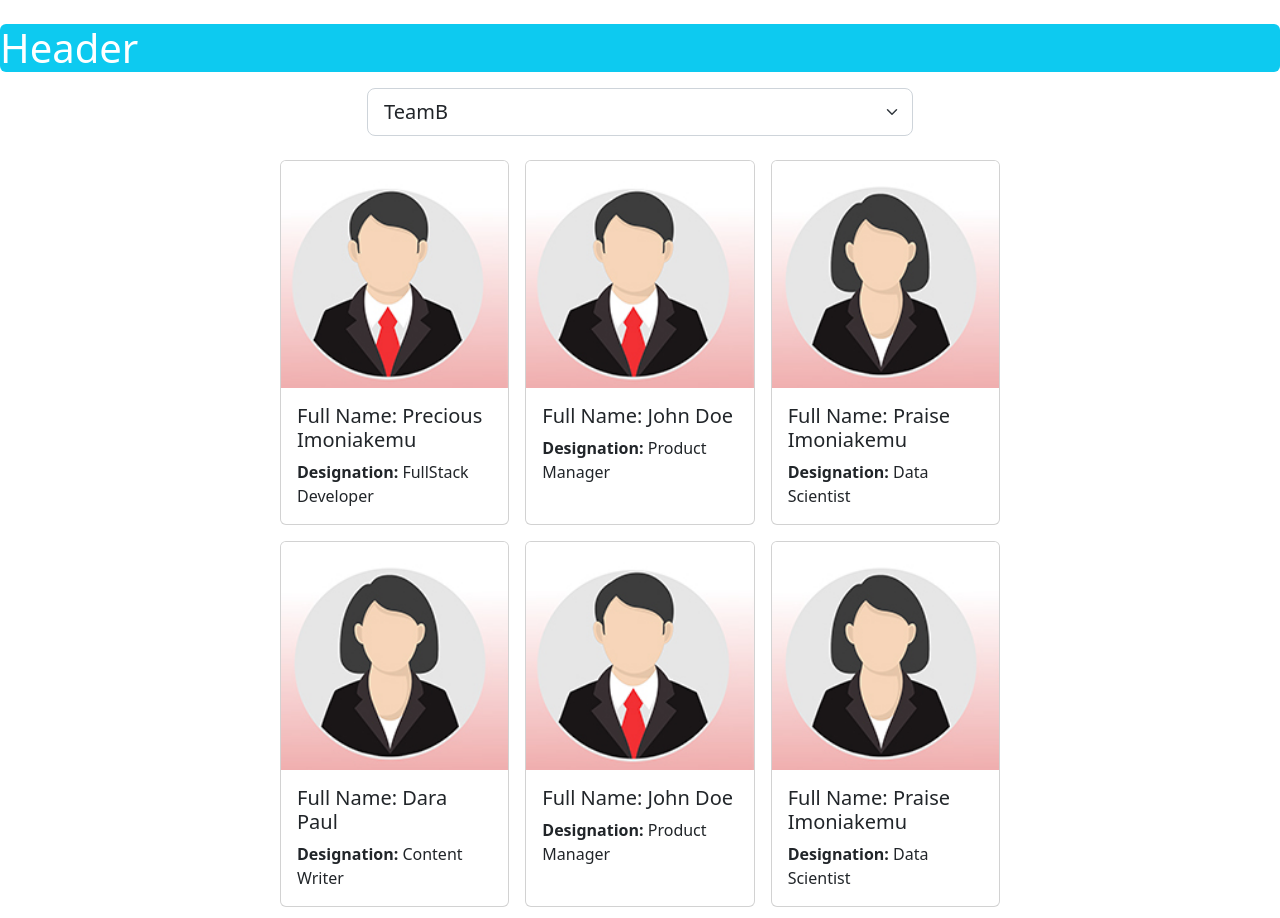
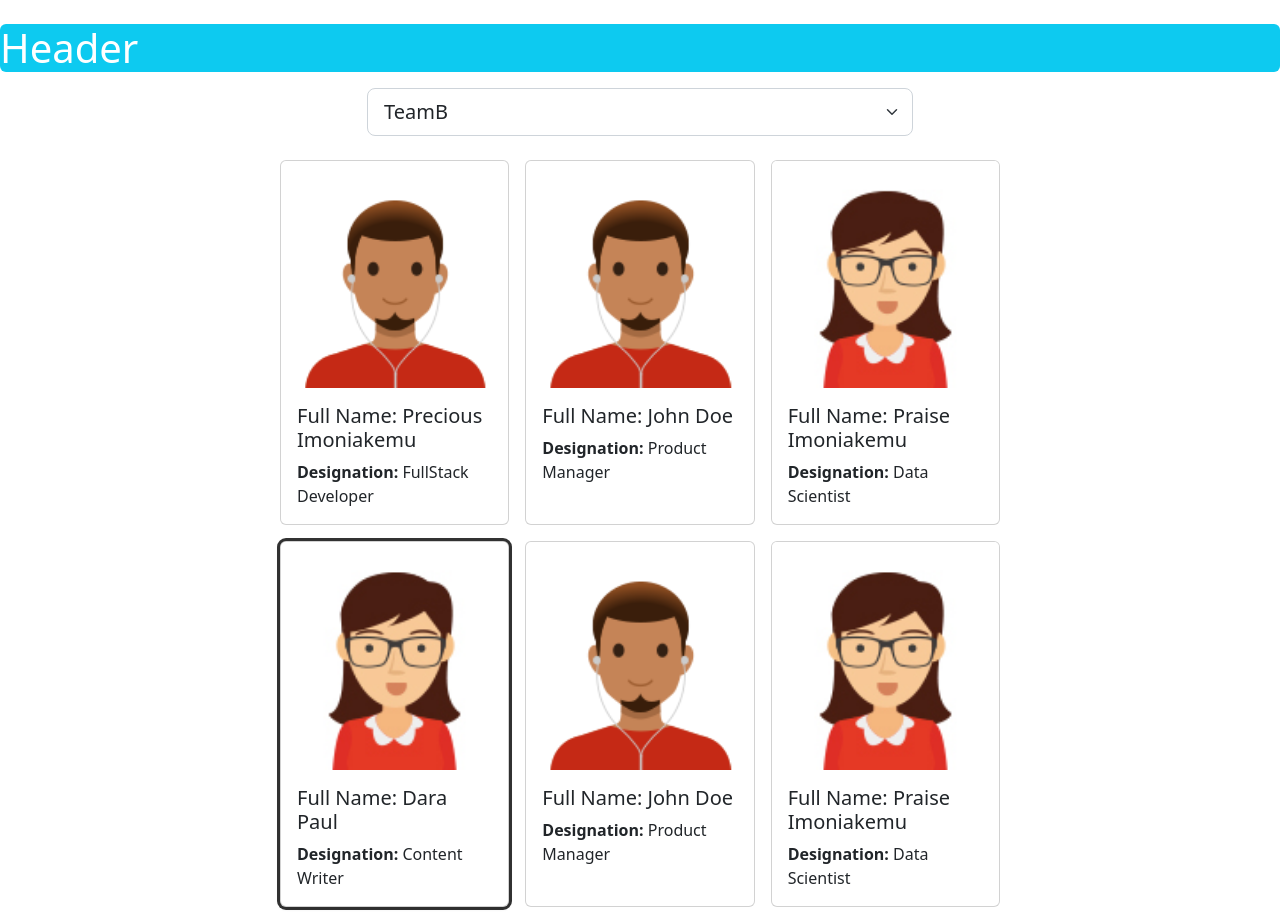
Before and after one commit to preciousimo/TeamMemberAllocation, a React (Create React App) app: page / in a window 1280 px wide. Shown: the top 918 px of the page. Built offline with nearby package versions, Linux system fonts and the light colour scheme.

Commit message:
Set State Teams

```diff
--- a/src/App.css
+++ b/src/App.css
@@ -5,3 +5,6 @@
   display: grid;
   grid-template-columns: 1fr 1fr 1fr;
 }
+.standout{
+  box-shadow: rgba(0, 0, 0, 0.16) 0px 1px 4px, rgb(51,51,51) 0px 0px 0px 3px;
+}
--- a/src/Employees.js
+++ b/src/Employees.js
@@ -58,8 +58,13 @@
 
   function handleTeamSelectionChange(event)
   {
-    console.log(event.target.value);
     setTeam(event.target.value);
+  }
+  function handleEmployeeCardClick(event){
+    const transformedEmployees = employees.map((employee) => employee.id === parseInt(event.currentTarget.id)
+    ?(employee.teamName === selectedTeam)?{...employee, teamName:''}:{...employee,teamName: selectedTeam}:employee);
+
+    setEmployees(transformedEmployees);
   }
 
   return (
@@ -78,11 +83,7 @@
         <div className="col-8">
           <div className="card-collection">
             {employees.map((employee) => (
-              <div
-                id="{employee.id}"
-                className="card m-2"
-                style={{ cursor: " pointer " }}
-              >
+              <div id="{employee.id}" className={(employee.teamName === selectedTeam? 'card m-2 standout' : 'card m-2')} style={{ cursor: " pointer " }} onClick={handleEmployeeCardClick} >
                 {employee.gender === "male" ? (
                   <img src={maleProfile} className="card-img-top" />
                 ) : (
```
Also changed, not shown: src/images/femaleProfile.jpg, src/images/maleProfile.jpg.
